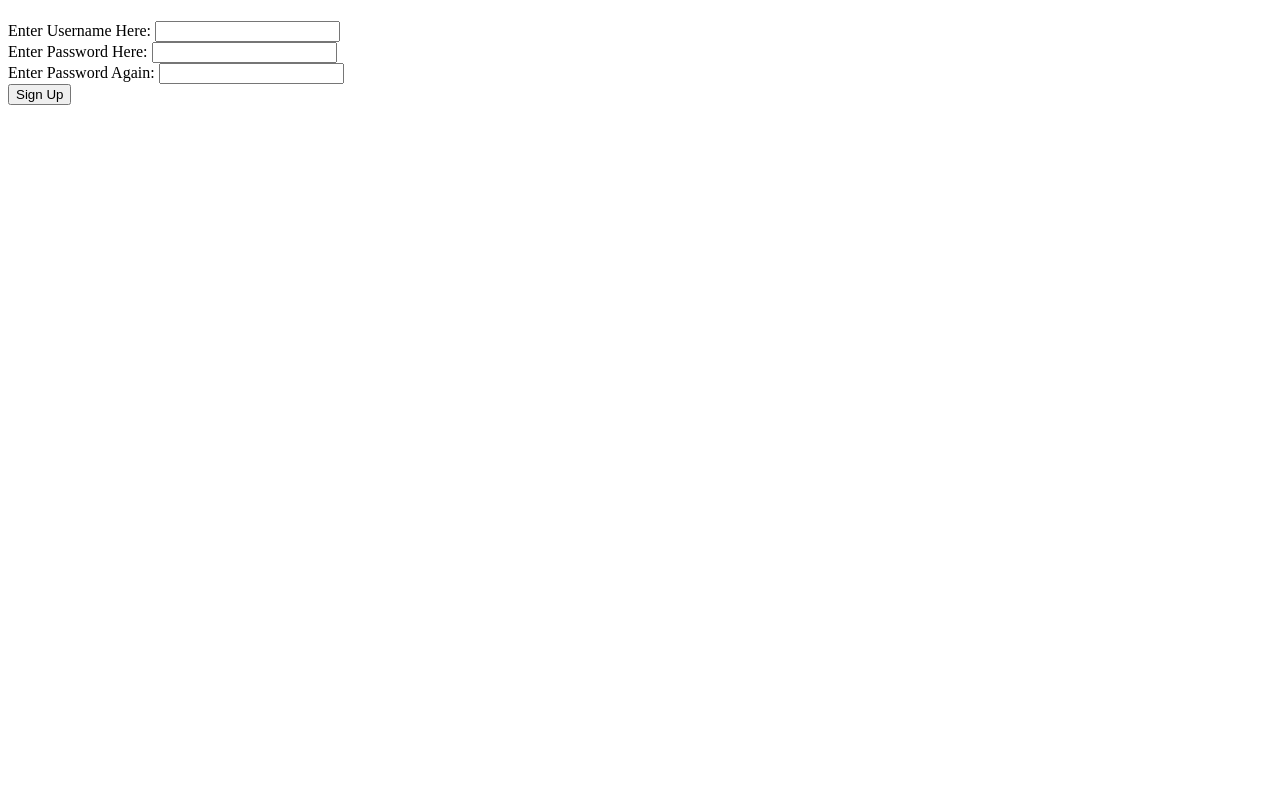
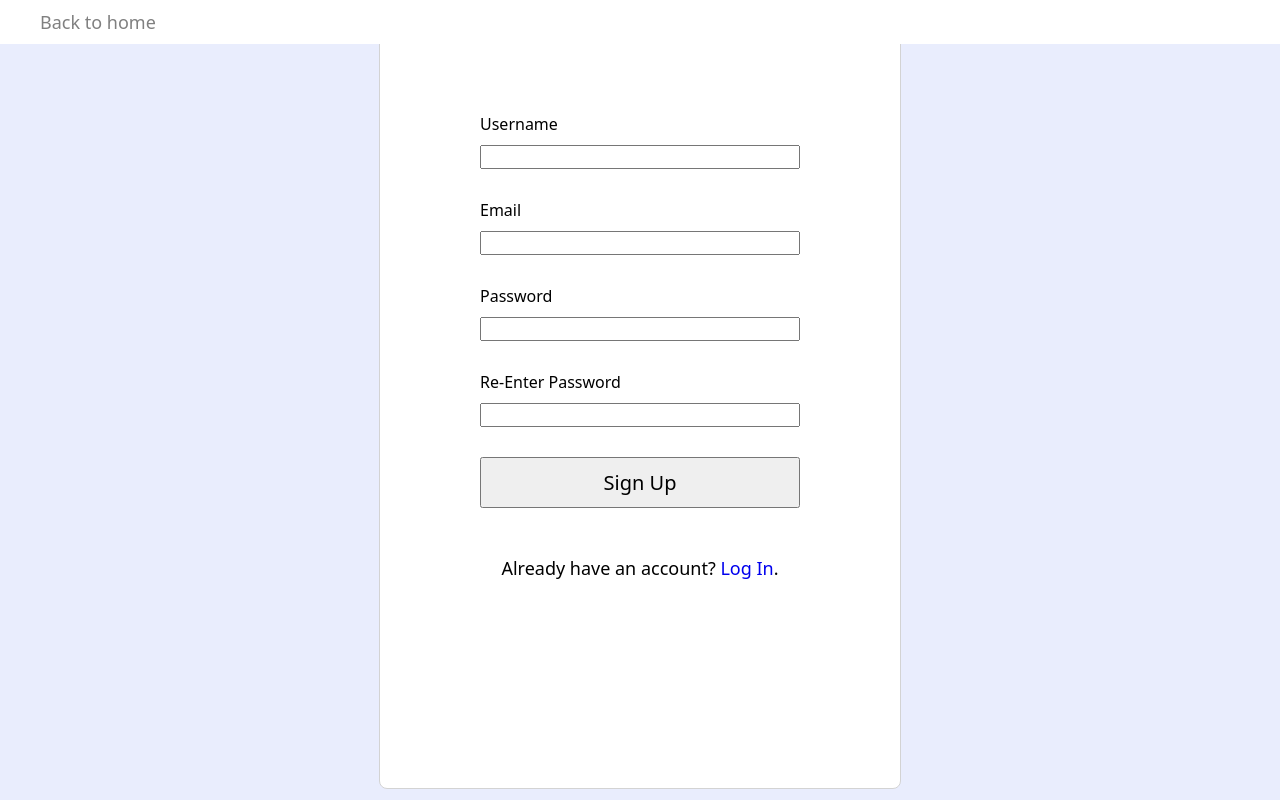
Before and after one commit to LeonWTW/ElderCareConnect, a plain HTML site: page source/frontend/sign_up.html in a window 1280 px wide. Drawn offline with Linux system fonts and the light colour scheme.

Commit message:
redirected links

```diff
--- a/source/frontend/sign_up.html
+++ b/source/frontend/sign_up.html
@@ -3,34 +3,58 @@
 <head>
     <meta charset="UTF-8">
     <meta name="viewport" content="width=device-width, initial-scale=1.0">
-    <title>ElderCare Connect - Sign Up</title>
+    <title>Sign Up</title>
     <link rel="stylesheet" href="styles/sign_up.css">
     <script src="app/sign_up.js" defer></script>
 </head>
 
 
 <body>
-    <h1></h1>
 
-    <div id="sign-up">
+    <!-- Navbar -->
+    <header>
+        <nav class="navbar">
+            <a href="home.html" class="nav-logo">
+                Back to home
+            </a>
+        </nav>
+    </header>
+
+    <main>
+
+        <div class="sign-up-box">
+            <div id="login">
                 <div class="username-make">
-            <label for="username">Enter Username Here:</label>
+                    <label for="username">Username</label>
                     <input type="text" id="username" name="username">
                 </div>
 
+                <div class="email-make">
+                    <label for="email">Email</label>
+                    <input type="text" id="email" name="email">
+                </div>
+
                 <div class="password-make">
-            <label for="password">Enter Password Here:</label>
+                    <label for="password">Password</label>
                     <input type="text" id="password" name="password">
                 </div>
 
                 <div class="password-confirm">
-            <label for="password">Enter Password Again:</label>
+                    <label for="password">Re-Enter Password</label>
                     <input type="text" id="password2" name="password2">
                 </div>
 
                 <button id="submitBtn">Sign Up</button>
 
+                <p class="account">
+                    Already have an account?
+                    <span><a href="login_redirect.html">Log In</a></span>.
+                </p>
+
                 <p id="message"></p>
 
             </div>
+        </div>
+    </main>
+
 </body>
--- a/source/frontend/styles/sign_up.css
+++ b/source/frontend/styles/sign_up.css
@@ -0,0 +1,115 @@
+/* Overall Design */
+html {
+    scroll-behavior: smooth;
+    font-size: 18px;
+}
+
+body {
+    font-family:system-ui, -apple-system, BlinkMacSystemFont, 'Segoe UI', Roboto, Oxygen, Ubuntu, Cantarell, 'Open Sans', 'Helvetica Neue', sans-serif;
+    color: black;
+    margin: 0;
+    background-color: rgb(233, 237, 253);;
+}
+
+a {
+    text-decoration: none; /* Removes the link underline*/
+}
+
+footer {
+    padding: 0 40px;
+    color: grey;
+    text-align: right;
+}
+
+/* Navbar Elements */
+.navbar {
+    display: flex;
+    align-items: center;
+    justify-content: space-between;
+    box-sizing: border-box;
+    position: fixed;
+    z-index: 1000; /* Ensures navbar is topmost layer*/
+    background-color: rgb(255, 255, 255);
+    width: 100%;
+    /* margin-top: -17px; */
+    padding: 10px 40px;
+}
+
+.nav-logo {
+    /* flex-shrink: 0; */
+    font-size: 1rem;
+    font-weight: 400;
+    color: grey;
+    white-space: nowrap;
+}
+
+/* Sign Up Box */
+.sign-up-box {
+    display: flex;
+    align-items: center;
+    justify-content: center;
+    min-height: 100vh;
+}
+
+#login {
+    display: grid;
+    background-color: white;
+    padding: 100px;
+    gap: 30px;
+    border: 1px solid lightgrey;
+    border-radius: 8px;
+    min-width: 40vh;
+}
+
+.username-make {
+    display: grid;
+    gap: 10px;
+}
+
+.email-make {
+    display: grid;
+    gap: 10px;
+}
+
+.password-make {
+    display: grid;
+    gap: 10px;
+}
+
+.password-confirm {
+    display: grid;
+    gap: 10px;
+}
+
+label {
+    font-size: 16px;
+    font-weight: 500;
+}
+
+input {
+    font-size: 16px;
+    font-weight: 100;
+}
+
+#submitBtn {
+    font-family: system-ui, -apple-system, BlinkMacSystemFont, 'Segoe UI', Roboto, Oxygen, Ubuntu, Cantarell, 'Open Sans', 'Helvetica Neue', sans-serif;
+    font-size: 20px;
+    font-weight: 200;
+    padding: 10px;
+}
+
+#submitBtn:hover {
+    cursor: pointer;
+}
+
+.account {
+    text-align: center;
+}
+
+#message {
+    text-align: center;
+    font-size: 20px;
+    font-weight: 200;
+    padding: 10px;
+    color: red;
+}
```
Also changed, not shown: source/frontend/home.html (+2 -2 lines). Lines whose indentation alone changed are shown as unchanged.
